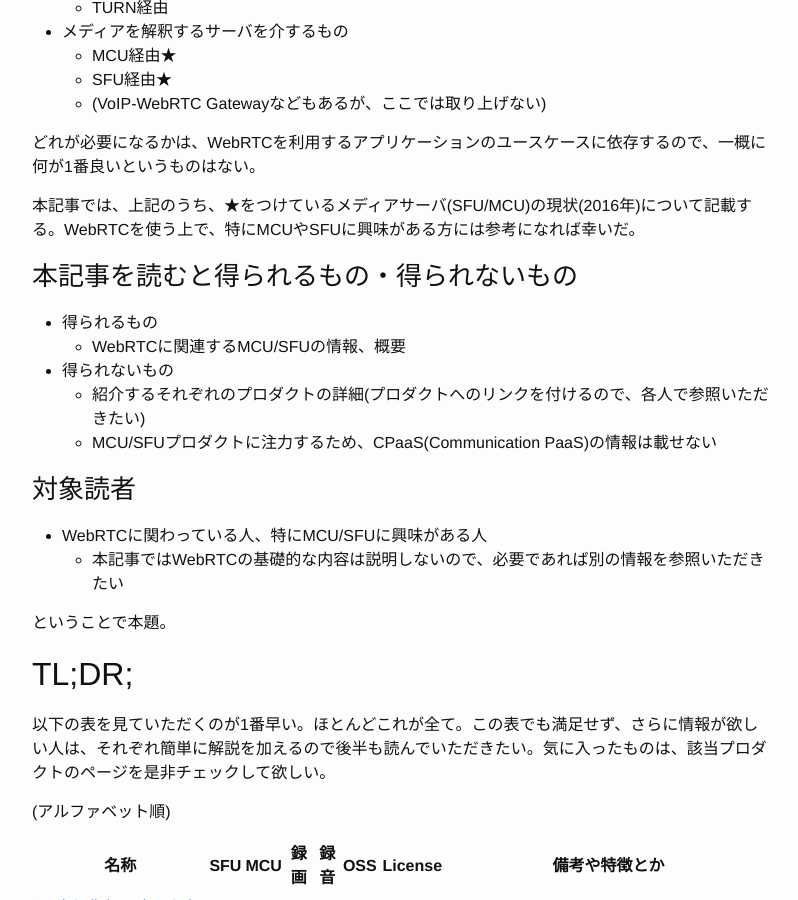
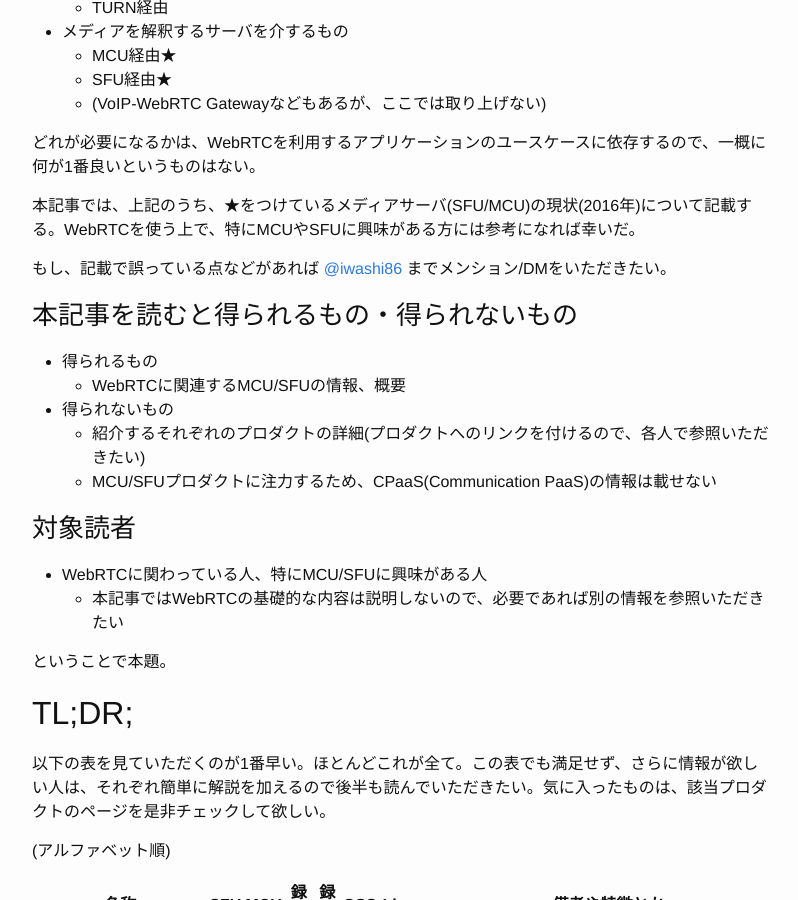
Before and after one commit to iwashi/iwashi.github.io, a Jekyll site: the page built from _posts/2016-09-03-webrtc-sfu-mcu-summary.md, in a window 1280 px wide and 900 px high, scrolled down 420 px. Shown: the whole window, without its empty margins (238-1036 px from the left). Built offline with Jekyll 4.4.1, drawn with Linux system fonts in a browser that asks for light colours.

Commit message:
Add note

```diff
--- a/_posts/2016-09-03-webrtc-sfu-mcu-summary.md
+++ b/_posts/2016-09-03-webrtc-sfu-mcu-summary.md
@@ -21,6 +21,8 @@ WebRTCの通信形態は大きく分けて、メディアを解釈するサー
 どれが必要になるかは、WebRTCを利用するアプリケーションのユースケースに依存するので、一概に何が1番良いというものはない。
 
 本記事では、上記のうち、★をつけているメディアサーバ(SFU/MCU)の現状(2016年)について記載する。WebRTCを使う上で、特にMCUやSFUに興味がある方には参考になれば幸いだ。
+
+もし、記載で誤っている点などがあれば [@iwashi86](https://twitter.com/iwashi86) までメンション/DMをいただきたい。
 
 ### 本記事を読むと得られるもの・得られないもの
 
```
